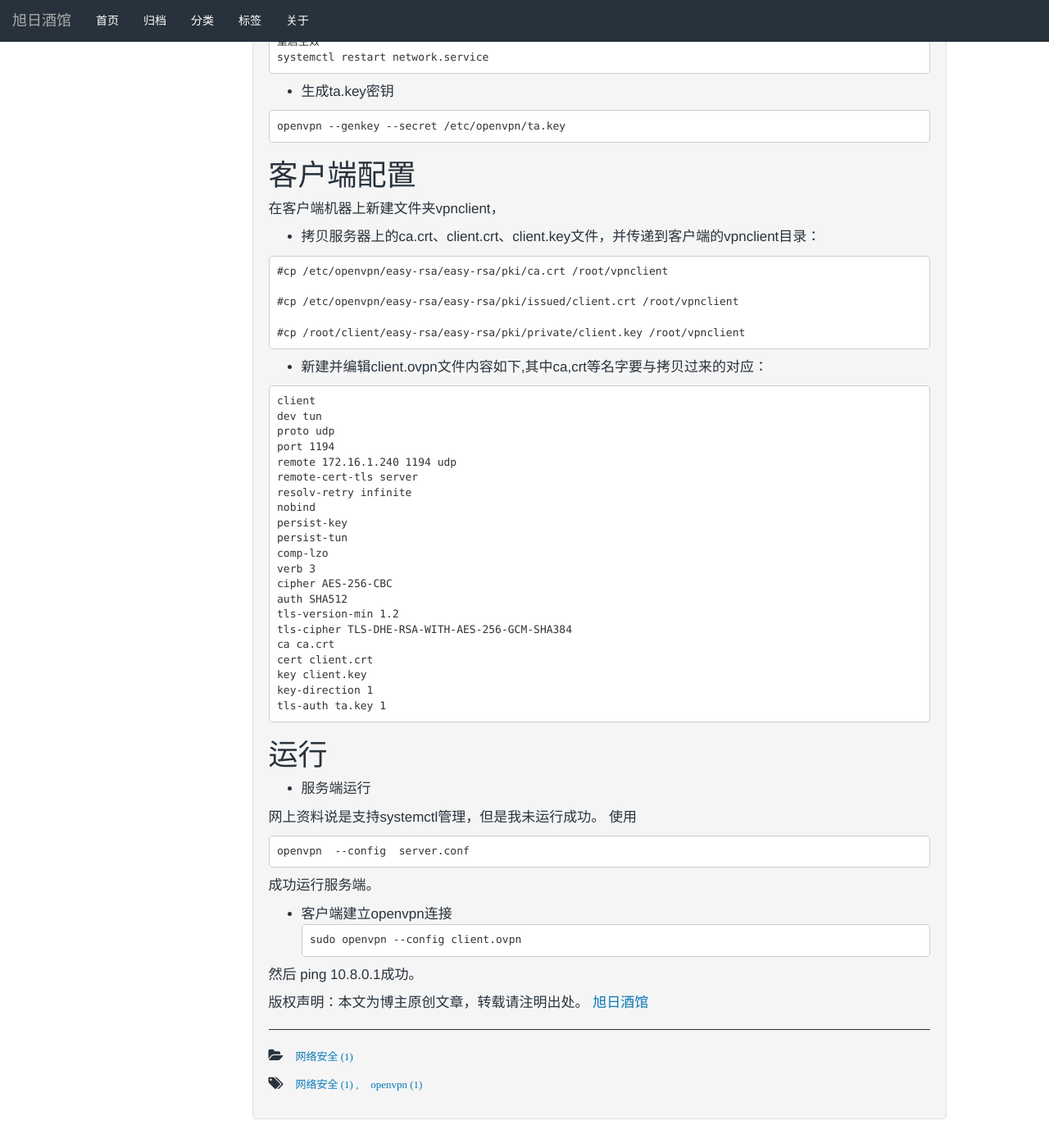
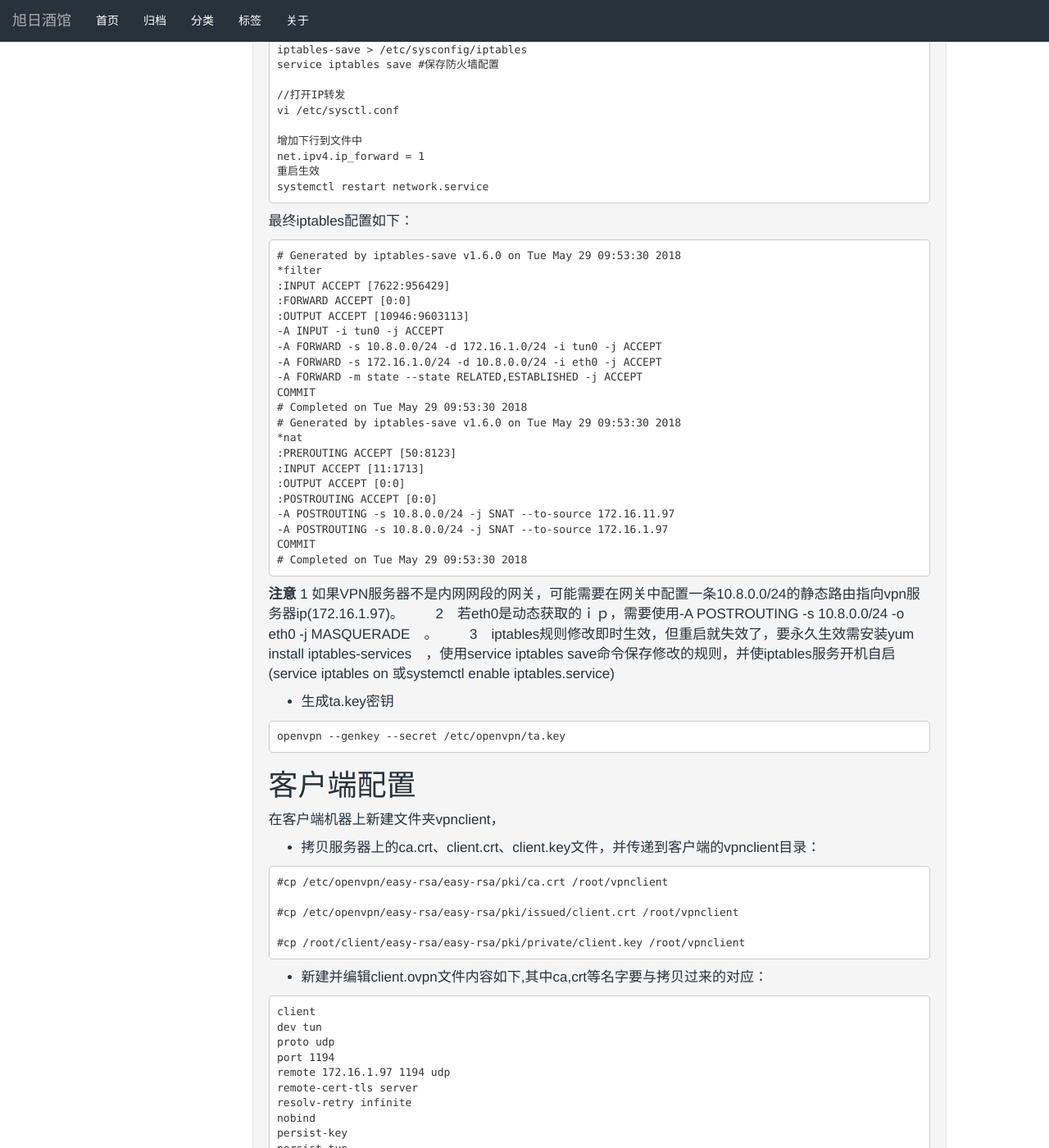
Before and after one commit to xueyp/xueyp.github.io, a Jekyll site: the page built from _posts/2018-05-27-网络安全-openvpn安装配置.markdown, in a window 1280 px wide and 1400 px high, scrolled down 4785 px. Shown: the whole window at 82% size. Built offline with Jekyll 4.4.1, drawn with Linux system fonts in a browser that asks for light colours; some of the changed text lies outside the part shown.

Commit message:
20180530

````diff
--- a/_posts/2018-05-27-网络安全-openvpn安装配置.markdown
+++ b/_posts/2018-05-27-网络安全-openvpn安装配置.markdown
@@ -183,6 +183,12 @@
 ```
 push "redirect-gateway def1 bypass-dhcp"
 ```
+或注释掉此行，加入下面这行：
+
+```
+push "redirect-gateway autolocal"
+```
+
 - 修改DNS服务器为google公共DNS服务器，取消注释并修改行“push "dhcp-option”
 ```
 　　push "dhcp-option DNS 8.8.8.8"
@@ -200,6 +206,7 @@
 最终配置文件server.conf内容如下：
 
 ```
+local 172.16.1.97#vpn服务器监听地址
 client-to-client
 persist-key
 persist-tun
@@ -222,14 +229,17 @@
 server 10.8.0.0 255.255.255.0
 verb 3
 crl-verify /etc/openvpn/easy-rsa/pki/crl.pem
-#push "route 192.168.1.0 255.255.255.0"
-push "redirect-gateway def1 bypass-dhcp"
+;push "route 192.168.1.0 255.255.255.0"
+;push "redirect-gateway def1 bypass-dhcp"
+push "redirect-gateway autolocal"
+push "route 172.16.1.0 255.255.255.0" #两个内部子网的访问路由，通过vpn
+push "route 172.16.11.0 255.255.255.0"
 push "dhcp-option DNS 1.1.1.1"
 ```
 
 - 路由
 
-为了方便，使用iptables代替firewalld。
+为了方便vpn访问vpn服务器所在子网段，需要配置相应的路由，使用iptables代替firewalld。
 
 　   首先，安装和打开iptables
 ```
@@ -253,6 +263,36 @@
 重启生效
 systemctl restart network.service
 ```
+
+最终iptables配置如下：
+
+```
+# Generated by iptables-save v1.6.0 on Tue May 29 09:53:30 2018
+*filter
+:INPUT ACCEPT [7622:956429]
+:FORWARD ACCEPT [0:0]
+:OUTPUT ACCEPT [10946:9603113]
+-A INPUT -i tun0 -j ACCEPT
+-A FORWARD -s 10.8.0.0/24 -d 172.16.1.0/24 -i tun0 -j ACCEPT
+-A FORWARD -s 172.16.1.0/24 -d 10.8.0.0/24 -i eth0 -j ACCEPT
+-A FORWARD -m state --state RELATED,ESTABLISHED -j ACCEPT
+COMMIT
+# Completed on Tue May 29 09:53:30 2018
+# Generated by iptables-save v1.6.0 on Tue May 29 09:53:30 2018
+*nat
+:PREROUTING ACCEPT [50:8123]
+:INPUT ACCEPT [11:1713]
+:OUTPUT ACCEPT [0:0]
+:POSTROUTING ACCEPT [0:0]
+-A POSTROUTING -s 10.8.0.0/24 -j SNAT --to-source 172.16.11.97
+-A POSTROUTING -s 10.8.0.0/24 -j SNAT --to-source 172.16.1.97
+COMMIT
+# Completed on Tue May 29 09:53:30 2018
+```
+
+**注意** 1 如果VPN服务器不是内网网段的网关，可能需要在网关中配置一条10.8.0.0/24的静态路由指向vpn服务器ip(172.16.1.97)。
+　　2　若eth0是动态获取的ｉｐ，需要使用-A POSTROUTING -s 10.8.0.0/24 -o eth0 -j MASQUERADE　。
+　　3　iptables规则修改即时生效，但重启就失效了，要永久生效需安装yum install iptables-services　，使用service iptables save命令保存修改的规则，并使iptables服务开机自启(service iptables on 或systemctl enable iptables.service)
 
 - 生成ta.key密钥
 
@@ -283,7 +323,7 @@
 dev tun
 proto udp
 port 1194
-remote 172.16.1.240 1194 udp
+remote 172.16.1.97 1194 udp
 remote-cert-tls server
 resolv-retry infinite
 nobind
@@ -320,7 +360,13 @@
 sudo openvpn --config client.ovpn
 ```
 
-然后 ping 10.8.0.1成功。
+然后从客户端 ping 10.8.0.1成功,ping 172.16.1.X，172.16.11.X成功。另外还有桥接模式，访问vpn服务器所在lan更方便些，此处未配置桥接模式。
+
+桥接模式参考
+============
+
+[openvpn桥接配置](https://openvpn.net/index.php/open-source/documentation/miscellaneous/76-ethernet-bridging.html#linuxscript)
+[Debian桥接模式](https://wiki.debian.org/BridgeNetworkConnections)
 
 
 
````
Also changed, not shown: _posts/2018-05-30-网络安全-LDAP安装配置.markdown (added, +478 -0 lines).
